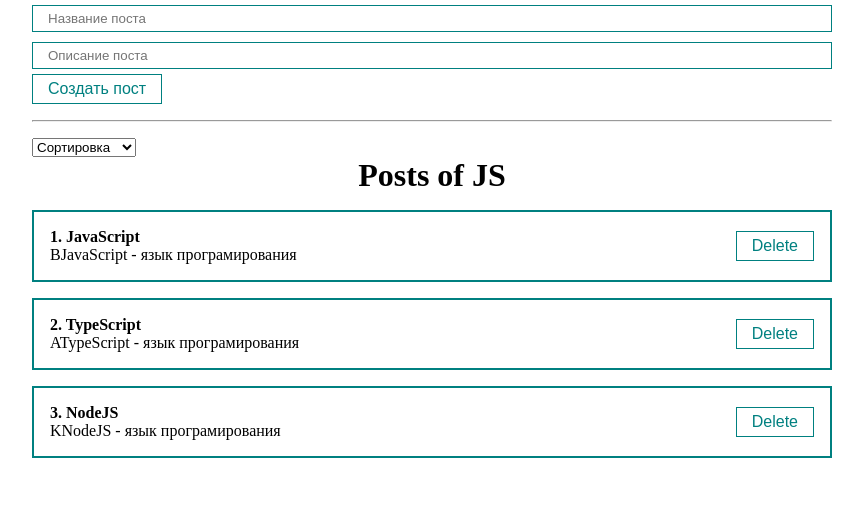
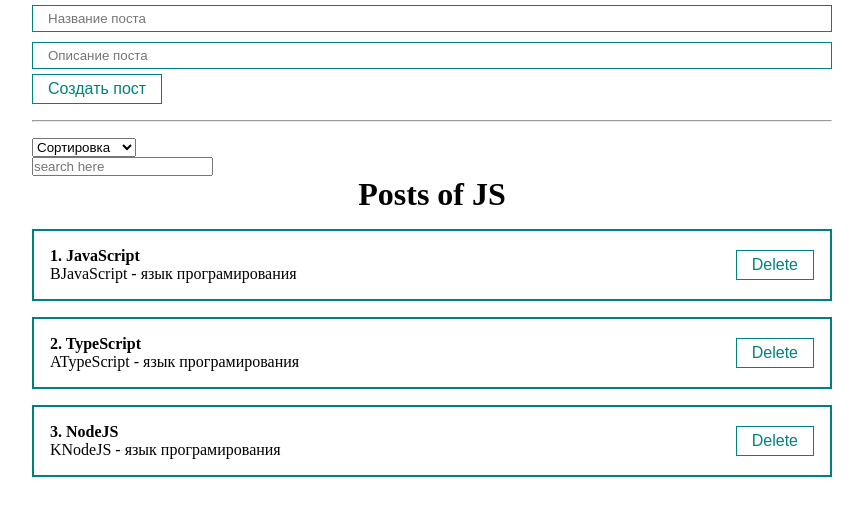
Before and after one commit to yarski25/react-basics, a React (Create React App) app in the folder react-fund-course/: page / in a window 1280 px wide. Shown: the top 516 px of the page, without its empty margins (208-1071 px from the left). Built offline with nearby package versions, Linux system fonts and the light colour scheme.

Commit message:
search implemented

```diff
--- a/react-fund-course/src/App.tsx
+++ b/react-fund-course/src/App.tsx
@@ -18,6 +18,7 @@ function App() {
   ])
 
   const [selectedSort, setSelectedSort] = useState('');
+  const [searchedPost, setSearchedPost] = useState('');
 
   // methods
   const createPost = (newPost : IPostItem) =>{
@@ -34,9 +35,19 @@ function App() {
   // }
 
   const onChangeSelect = (e: React.ChangeEvent<HTMLSelectElement>) =>{
-      const sort = e.target.value;
-      setSelectedSort(sort);
-      setPosts([...posts].sort((a: any , b: any) => a[sort].localeCompare(b[sort])));
+    const sort = e.target.value;
+    setSelectedSort(sort);
+    setPosts([...posts].sort((a: any , b: any) => a[sort].localeCompare(b[sort])));
+  }
+
+  const onChangeSearch = (e: React.ChangeEvent<HTMLInputElement>) =>{
+    e.preventDefault();
+    const search = e.target.value;
+    setSearchedPost(search);
+  }
+
+  if (searchedPost.length > 0){
+    posts.filter((post) => {return post.title.match(searchedPost);});
   }
 
   return (
@@ -52,6 +63,10 @@ function App() {
                     {value: 'body', name: 'По описанию'}
                   ]} />
       </div>
+      <input type='search'
+             placeholder='search here'
+             onChange={onChangeSearch}
+             value={searchedPost} />
       {posts.length !== 0
         ? <PostList remove={removePost} posts={posts} title="Posts of JS"/>
         : <h1 style={{textAlign: 'center'}}>Посты не найдены!</h1>
```
